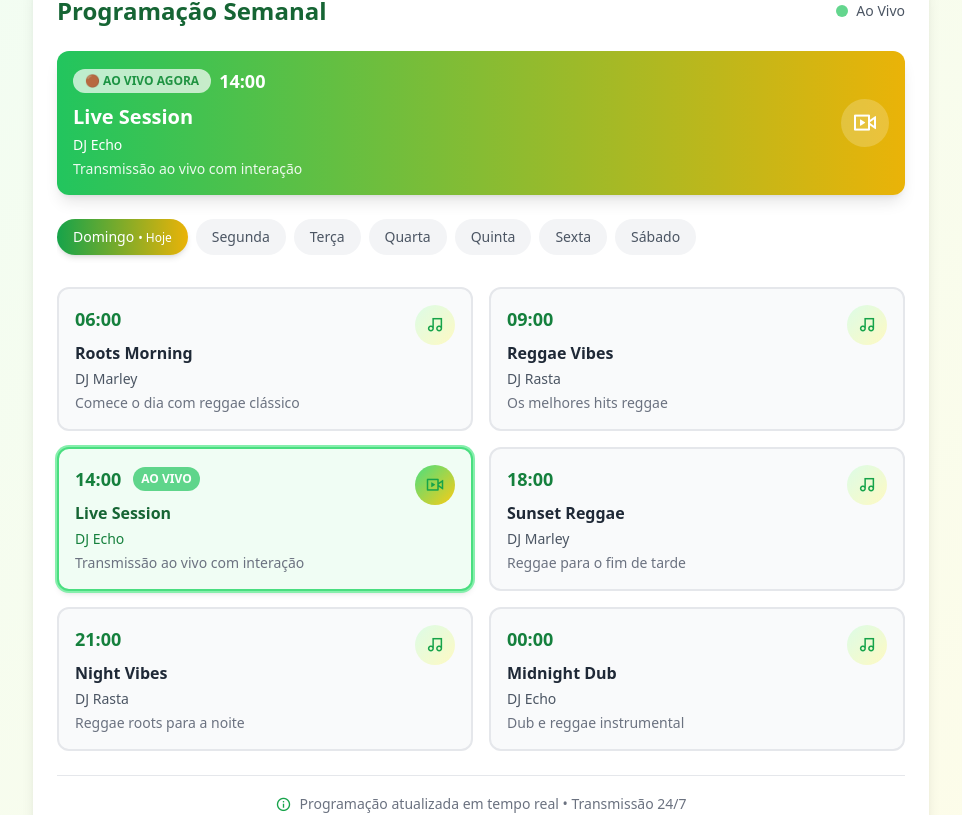
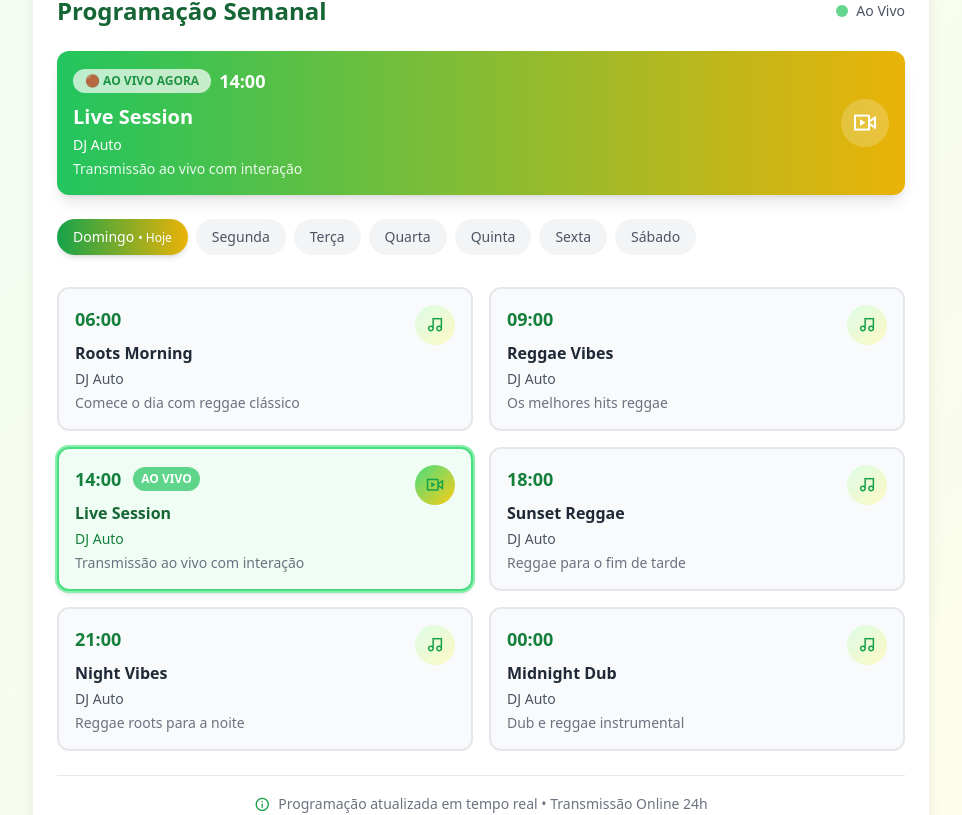
Before and after one commit to adilson2010/project-radio-mobile, a React (Vite) app: page / in a window 1280 px wide. Shown: the part 2067-2882 px from the top of the page, without its empty margins (159-1121 px from the left). Built offline with nearby package versions, Linux system fonts and the light colour scheme.

Commit message:
Atulização semanal da programação

```diff
--- a/src/components/feature/ProgramSchedule.tsx
+++ b/src/components/feature/ProgramSchedule.tsx
@@ -31,60 +31,60 @@ export default function ProgramSchedule() {
   // Programação completa da semana
   const allPrograms: Program[] = [
     // Domingo (0)
-    { id: 1, dayOfWeek: 0, time: '06:00', startHour: 6, startMinute: 0, endHour: 9, endMinute: 0, title: 'Roots Morning', dj: 'DJ Marley', description: 'Comece o dia com reggae clássico' },
-    { id: 2, dayOfWeek: 0, time: '09:00', startHour: 9, startMinute: 0, endHour: 14, endMinute: 0, title: 'Reggae Vibes', dj: 'DJ Rasta', description: 'Os melhores hits reggae' },
-    { id: 3, dayOfWeek: 0, time: '14:00', startHour: 14, startMinute: 0, endHour: 18, endMinute: 0, title: 'Live Session', dj: 'DJ Echo', description: 'Transmissão ao vivo com interação' },
-    { id: 4, dayOfWeek: 0, time: '18:00', startHour: 18, startMinute: 0, endHour: 21, endMinute: 0, title: 'Sunset Reggae', dj: 'DJ Marley', description: 'Reggae para o fim de tarde' },
-    { id: 5, dayOfWeek: 0, time: '21:00', startHour: 21, startMinute: 0, endHour: 0, endMinute: 0, title: 'Night Vibes', dj: 'DJ Rasta', description: 'Reggae roots para a noite' },
-    { id: 6, dayOfWeek: 0, time: '00:00', startHour: 0, startMinute: 0, endHour: 6, endMinute: 0, title: 'Midnight Dub', dj: 'DJ Echo', description: 'Dub e reggae instrumental' },
+    { id: 1, dayOfWeek: 0, time: '06:00', startHour: 6, startMinute: 0, endHour: 9, endMinute: 0, title: 'Roots Morning', dj: 'DJ Auto', description: 'Comece o dia com reggae clássico' },
+    { id: 2, dayOfWeek: 0, time: '09:00', startHour: 9, startMinute: 0, endHour: 14, endMinute: 0, title: 'Reggae Vibes', dj: 'DJ Auto', description: 'Os melhores hits reggae' },
+    { id: 3, dayOfWeek: 0, time: '14:00', startHour: 14, startMinute: 0, endHour: 18, endMinute: 0, title: 'Live Session', dj: 'DJ Auto', description: 'Transmissão ao vivo com interação' },
+    { id: 4, dayOfWeek: 0, time: '18:00', startHour: 18, startMinute: 0, endHour: 21, endMinute: 0, title: 'Sunset Reggae', dj: 'DJ Auto', description: 'Reggae para o fim de tarde' },
+    { id: 5, dayOfWeek: 0, time: '21:00', startHour: 21, startMinute: 0, endHour: 0, endMinute: 0, title: 'Night Vibes', dj: 'DJ Auto', description: 'Reggae roots para a noite' },
+    { id: 6, dayOfWeek: 0, time: '00:00', startHour: 0, startMinute: 0, endHour: 6, endMinute: 0, title: 'Midnight Dub', dj: 'DJ Auto', description: 'Dub e reggae instrumental' },
 
     // Segunda-feira (1)
-    { id: 7, dayOfWeek: 1, time: '06:00', startHour: 6, startMinute: 0, endHour: 9, endMinute: 0, title: 'Morning Roots', dj: 'DJ Marley', description: 'Energia reggae para começar a semana' },
-    { id: 8, dayOfWeek: 1, time: '09:00', startHour: 9, startMinute: 0, endHour: 14, endMinute: 0, title: 'Reggae Classics', dj: 'DJ Lion', description: 'Clássicos do reggae mundial' },
-    { id: 9, dayOfWeek: 1, time: '14:00', startHour: 14, startMinute: 0, endHour: 18, endMinute: 0, title: 'Afternoon Vibes', dj: 'DJ Rasta', description: 'Reggae para a tarde' },
-    { id: 10, dayOfWeek: 1, time: '18:00', startHour: 18, startMinute: 0, endHour: 21, endMinute: 0, title: 'Evening Session', dj: 'DJ Echo', description: 'Reggae ao vivo' },
-    { id: 11, dayOfWeek: 1, time: '21:00', startHour: 21, startMinute: 0, endHour: 0, endMinute: 0, title: 'Night Roots', dj: 'DJ Marley', description: 'Roots reggae para a noite' },
-    { id: 12, dayOfWeek: 1, time: '00:00', startHour: 0, startMinute: 0, endHour: 6, endMinute: 0, title: 'Late Night Dub', dj: 'DJ Lion', description: 'Dub e instrumental' },
+    { id: 7, dayOfWeek: 1, time: '06:00', startHour: 6, startMinute: 0, endHour: 9, endMinute: 0, title: 'Morning Roots', dj: 'DJ Auto', description: 'Energia reggae para começar a semana' },
+    { id: 8, dayOfWeek: 1, time: '09:00', startHour: 9, startMinute: 0, endHour: 14, endMinute: 0, title: 'Reggae Classics', dj: 'DJ Auto', description: 'Clássicos do reggae mundial' },
+    { id: 9, dayOfWeek: 1, time: '14:00', startHour: 14, startMinute: 0, endHour: 18, endMinute: 0, title: 'Afternoon Vibes', dj: 'DJ Auto', description: 'Reggae para a tarde' },
+    { id: 10, dayOfWeek: 1, time: '18:00', startHour: 18, startMinute: 0, endHour: 21, endMinute: 0, title: 'Evening Session', dj: 'DJ Auto', description: 'Reggae ao vivo' },
+    { id: 11, dayOfWeek: 1, time: '21:00', startHour: 21, startMinute: 0, endHour: 0, endMinute: 0, title: 'Night Roots', dj: 'DJ Auto', description: 'Roots reggae para a noite' },
+    { id: 12, dayOfWeek: 1, time: '00:00', startHour: 0, startMinute: 0, endHour: 6, endMinute: 0, title: 'Late Night Dub', dj: 'DJ Auto', description: 'Dub e instrumental' },
 
     // Terça-feira (2)
-    { id: 13, dayOfWeek: 2, time: '06:00', startHour: 6, startMinute: 0, endHour: 9, endMinute: 0, title: 'Roots Morning', dj: 'DJ Rasta', description: 'Reggae matinal' },
-    { id: 14, dayOfWeek: 2, time: '09:00', startHour: 9, startMinute: 0, endHour: 14, endMinute: 0, title: 'Reggae Power', dj: 'DJ Echo', description: 'Energia reggae' },
-    { id: 15, dayOfWeek: 2, time: '14:00', startHour: 14, startMinute: 0, endHour: 18, endMinute: 0, title: 'Live Afternoon', dj: 'DJ Marley', description: 'Transmissão ao vivo' },
-    { id: 16, dayOfWeek: 2, time: '18:00', startHour: 18, startMinute: 0, endHour: 21, endMinute: 0, title: 'Sunset Roots', dj: 'DJ Lion', description: 'Reggae roots' },
-    { id: 17, dayOfWeek: 2, time: '21:00', startHour: 21, startMinute: 0, endHour: 0, endMinute: 0, title: 'Night Session', dj: 'DJ Rasta', description: 'Sessão noturna' },
-    { id: 18, dayOfWeek: 2, time: '00:00', startHour: 0, startMinute: 0, endHour: 6, endMinute: 0, title: 'Midnight Reggae', dj: 'DJ Echo', description: 'Reggae da madrugada' },
+    { id: 13, dayOfWeek: 2, time: '06:00', startHour: 6, startMinute: 0, endHour: 9, endMinute: 0, title: 'Roots Morning', dj: 'DJ Auto', description: 'Reggae matinal' },
+    { id: 14, dayOfWeek: 2, time: '09:00', startHour: 9, startMinute: 0, endHour: 14, endMinute: 0, title: 'Reggae Power', dj: 'DJ Auto', description: 'Energia reggae' },
+    { id: 15, dayOfWeek: 2, time: '14:00', startHour: 14, startMinute: 0, endHour: 18, endMinute: 0, title: 'Live Afternoon', dj: 'DJ Auto', description: 'Transmissão ao vivo' },
+    { id: 16, dayOfWeek: 2, time: '18:00', startHour: 18, startMinute: 0, endHour: 21, endMinute: 0, title: 'Sunset Roots', dj: 'DJ Auto', description: 'Reggae roots' },
+    { id: 17, dayOfWeek: 2, time: '21:00', startHour: 21, startMinute: 0, endHour: 0, endMinute: 0, title: 'Night Session', dj: 'DJ Auto', description: 'Sessão noturna' },
+    { id: 18, dayOfWeek: 2, time: '00:00', startHour: 0, startMinute: 0, endHour: 6, endMinute: 0, title: 'Midnight Reggae', dj: 'DJ Auto', description: 'Reggae da madrugada' },
 
     // Quarta-feira (3)
-    { id: 19, dayOfWeek: 3, time: '06:00', startHour: 6, startMinute: 0, endHour: 9, endMinute: 0, title: 'Morning Vibes', dj: 'DJ Marley', description: 'Vibes matinais' },
-    { id: 20, dayOfWeek: 3, time: '09:00', startHour: 9, startMinute: 0, endHour: 14, endMinute: 0, title: 'Reggae Mix', dj: 'DJ Lion', description: 'Mix de reggae' },
-    { id: 21, dayOfWeek: 3, time: '14:00', startHour: 14, startMinute: 0, endHour: 18, endMinute: 0, title: 'Live Mix', dj: 'DJ Rasta', description: 'Mix ao vivo' },
-    { id: 22, dayOfWeek: 3, time: '18:00', startHour: 18, startMinute: 0, endHour: 21, endMinute: 0, title: 'Evening Roots', dj: 'DJ Echo', description: 'Roots da noite' },
-    { id: 23, dayOfWeek: 3, time: '21:00', startHour: 21, startMinute: 0, endHour: 0, endMinute: 0, title: 'Night Classics', dj: 'DJ Marley', description: 'Clássicos noturnos' },
-    { id: 24, dayOfWeek: 3, time: '00:00', startHour: 0, startMinute: 0, endHour: 6, endMinute: 0, title: 'Late Dub', dj: 'DJ Lion', description: 'Dub tardio' },
+    { id: 19, dayOfWeek: 3, time: '06:00', startHour: 6, startMinute: 0, endHour: 9, endMinute: 0, title: 'Morning Vibes', dj: 'DJ Auto', description: 'Vibes matinais' },
+    { id: 20, dayOfWeek: 3, time: '09:00', startHour: 9, startMinute: 0, endHour: 14, endMinute: 0, title: 'Reggae Mix', dj: 'DJ Auto', description: 'Mix de reggae' },
+    { id: 21, dayOfWeek: 3, time: '14:00', startHour: 14, startMinute: 0, endHour: 18, endMinute: 0, title: 'Live Mix', dj: 'DJ Auto', description: 'Mix ao vivo' },
+    { id: 22, dayOfWeek: 3, time: '18:00', startHour: 18, startMinute: 0, endHour: 21, endMinute: 0, title: 'Evening Roots', dj: 'DJ Auto', description: 'Roots da noite' },
+    { id: 23, dayOfWeek: 3, time: '21:00', startHour: 21, startMinute: 0, endHour: 0, endMinute: 0, title: 'Night Classics', dj: 'DJ Auto', description: 'Clássicos noturnos' },
+    { id: 24, dayOfWeek: 3, time: '00:00', startHour: 0, startMinute: 0, endHour: 6, endMinute: 0, title: 'Late Dub', dj: 'DJ Auto', description: 'Dub tardio' },
 
     // Quinta-feira (4)
-    { id: 25, dayOfWeek: 4, time: '06:00', startHour: 6, startMinute: 0, endHour: 9, endMinute: 0, title: 'Roots Wake Up', dj: 'DJ Rasta', description: 'Acorde com reggae' },
-    { id: 26, dayOfWeek: 4, time: '09:00', startHour: 9, startMinute: 0, endHour: 14, endMinute: 0, title: 'Reggae Hits', dj: 'DJ Echo', description: 'Sucessos do reggae' },
-    { id: 27, dayOfWeek: 4, time: '14:00', startHour: 14, startMinute: 0, endHour: 18, endMinute: 0, title: 'Live Hits', dj: 'DJ Marley', description: 'Hits ao vivo' },
-    { id: 28, dayOfWeek: 4, time: '18:00', startHour: 18, startMinute: 0, endHour: 21, endMinute: 0, title: 'Sunset Session', dj: 'DJ Lion', description: 'Sessão do pôr do sol' },
-    { id: 29, dayOfWeek: 4, time: '21:00', startHour: 21, startMinute: 0, endHour: 0, endMinute: 0, title: 'Night Reggae', dj: 'DJ Rasta', description: 'Reggae noturno' },
-    { id: 30, dayOfWeek: 4, time: '00:00', startHour: 0, startMinute: 0, endHour: 6, endMinute: 0, title: 'Midnight Vibes', dj: 'DJ Echo', description: 'Vibes da meia-noite' },
+    { id: 25, dayOfWeek: 4, time: '06:00', startHour: 6, startMinute: 0, endHour: 9, endMinute: 0, title: 'Roots Wake Up', dj: 'DJ Auto', description: 'Acorde com reggae' },
+    { id: 26, dayOfWeek: 4, time: '09:00', startHour: 9, startMinute: 0, endHour: 14, endMinute: 0, title: 'Reggae Hits', dj: 'DJ Auto', description: 'Sucessos do reggae' },
+    { id: 27, dayOfWeek: 4, time: '14:00', startHour: 14, startMinute: 0, endHour: 18, endMinute: 0, title: 'Live Hits', dj: 'DJ Auto', description: 'Hits ao vivo' },
+    { id: 28, dayOfWeek: 4, time: '18:00', startHour: 18, startMinute: 0, endHour: 21, endMinute: 0, title: 'Sunset Session', dj: 'DJ Auto', description: 'Sessão do pôr do sol' },
+    { id: 29, dayOfWeek: 4, time: '21:00', startHour: 21, startMinute: 0, endHour: 0, endMinute: 0, title: 'Night Reggae', dj: 'DJ Auto', description: 'Reggae noturno' },
+    { id: 30, dayOfWeek: 4, time: '00:00', startHour: 0, startMinute: 0, endHour: 6, endMinute: 0, title: 'Midnight Vibes', dj: 'DJ Auto', description: 'Vibes da meia-noite' },
 
     // Sexta-feira (5)
-    { id: 31, dayOfWeek: 5, time: '06:00', startHour: 6, startMinute: 0, endHour: 9, endMinute: 0, title: 'Friday Morning', dj: 'DJ Marley', description: 'Sexta-feira reggae' },
-    { id: 32, dayOfWeek: 5, time: '09:00', startHour: 9, startMinute: 0, endHour: 14, endMinute: 0, title: 'Reggae Party', dj: 'DJ Lion', description: 'Festa reggae' },
-    { id: 33, dayOfWeek: 5, time: '14:00', startHour: 14, startMinute: 0, endHour: 18, endMinute: 0, title: 'Live Party', dj: 'DJ Rasta', description: 'Festa ao vivo' },
-    { id: 34, dayOfWeek: 5, time: '18:00', startHour: 18, startMinute: 0, endHour: 21, endMinute: 0, title: 'Friday Night', dj: 'DJ Echo', description: 'Noite de sexta' },
-    { id: 35, dayOfWeek: 5, time: '21:00', startHour: 21, startMinute: 0, endHour: 0, endMinute: 0, title: 'Night Party', dj: 'DJ Marley', description: 'Festa da noite' },
-    { id: 36, dayOfWeek: 5, time: '00:00', startHour: 0, startMinute: 0, endHour: 6, endMinute: 0, title: 'Late Night Party', dj: 'DJ Lion', description: 'Festa madrugada' },
+    { id: 31, dayOfWeek: 5, time: '06:00', startHour: 6, startMinute: 0, endHour: 9, endMinute: 0, title: 'Friday Morning', dj: 'DJ Auto', description: 'Sexta-feira reggae' },
+    { id: 32, dayOfWeek: 5, time: '09:00', startHour: 9, startMinute: 0, endHour: 14, endMinute: 0, title: 'Reggae Party', dj: 'DJ Auto', description: 'Festa reggae' },
+    { id: 33, dayOfWeek: 5, time: '14:00', startHour: 14, startMinute: 0, endHour: 18, endMinute: 0, title: 'Live Party', dj: 'DJ Auto', description: 'Festa ao vivo' },
+    { id: 34, dayOfWeek: 5, time: '18:00', startHour: 18, startMinute: 0, endHour: 21, endMinute: 0, title: 'Friday Night', dj: 'DJ Auto', description: 'Noite de sexta' },
+    { id: 35, dayOfWeek: 5, time: '21:00', startHour: 21, startMinute: 0, endHour: 0, endMinute: 0, title: 'Night Party', dj: 'DJ Auto', description: 'Festa da noite' },
+    { id: 36, dayOfWeek: 5, time: '00:00', startHour: 0, startMinute: 0, endHour: 6, endMinute: 0, title: 'Late Night Party', dj: 'DJ Auto', description: 'Festa madrugada' },
 
     // Sábado (6)
-    { id: 37, dayOfWeek: 6, time: '06:00', startHour: 6, startMinute: 0, endHour: 9, endMinute: 0, title: 'Saturday Morning', dj: 'DJ Rasta', description: 'Manhã de sábado' },
-    { id: 38, dayOfWeek: 6, time: '09:00', startHour: 9, startMinute: 0, endHour: 14, endMinute: 0, title: 'Weekend Vibes', dj: 'DJ Echo', description: 'Vibes de fim de semana' },
-    { id: 39, dayOfWeek: 6, time: '14:00', startHour: 14, startMinute: 0, endHour: 18, endMinute: 0, title: 'Live Weekend', dj: 'DJ Marley', description: 'Fim de semana ao vivo' },
-    { id: 40, dayOfWeek: 6, time: '18:00', startHour: 18, startMinute: 0, endHour: 21, endMinute: 0, title: 'Saturday Night', dj: 'DJ Lion', description: 'Noite de sábado' },
-    { id: 41, dayOfWeek: 6, time: '21:00', startHour: 21, startMinute: 0, endHour: 0, endMinute: 0, title: 'Night Special', dj: 'DJ Rasta', description: 'Especial noturno' },
-    { id: 42, dayOfWeek: 6, time: '00:00', startHour: 0, startMinute: 0, endHour: 6, endMinute: 0, title: 'Midnight Special', dj: 'DJ Echo', description: 'Especial da meia-noite' }
+    { id: 37, dayOfWeek: 6, time: '06:00', startHour: 6, startMinute: 0, endHour: 9, endMinute: 0, title: 'Saturday Morning', dj: 'DJ Auto', description: 'Manhã de sábado' },
+    { id: 38, dayOfWeek: 6, time: '09:00', startHour: 9, startMinute: 0, endHour: 14, endMinute: 0, title: 'Weekend Vibes', dj: 'DJ Auto', description: 'Vibes de fim de semana' },
+    { id: 39, dayOfWeek: 6, time: '14:00', startHour: 14, startMinute: 0, endHour: 18, endMinute: 0, title: 'Live Weekend', dj: 'DJ Auto', description: 'Fim de semana ao vivo' },
+    { id: 40, dayOfWeek: 6, time: '18:00', startHour: 18, startMinute: 0, endHour: 21, endMinute: 0, title: 'Saturday Night', dj: 'DJ Auto', description: 'Noite de sábado' },
+    { id: 41, dayOfWeek: 6, time: '21:00', startHour: 21, startMinute: 0, endHour: 0, endMinute: 0, title: 'Night Special', dj: 'DJ Auto', description: 'Especial noturno' },
+    { id: 42, dayOfWeek: 6, time: '00:00', startHour: 0, startMinute: 0, endHour: 6, endMinute: 0, title: 'Midnight Special', dj: 'DJ Auto', description: 'Especial da meia-noite' }
   ];
 
   // Verificar se um programa está ao vivo agora
@@ -238,7 +238,7 @@ export default function ProgramSchedule() {
         <div className="flex items-center justify-center space-x-2 text-gray-500">
           <i className="ri-information-line text-green-600"></i>
           <p className="text-sm">
-            Programação atualizada em tempo real • Transmissão 24/7
+            Programação atualizada em tempo real • Transmissão Online 24h
           </p>
         </div>
         <div className="text-center mt-2">
```
